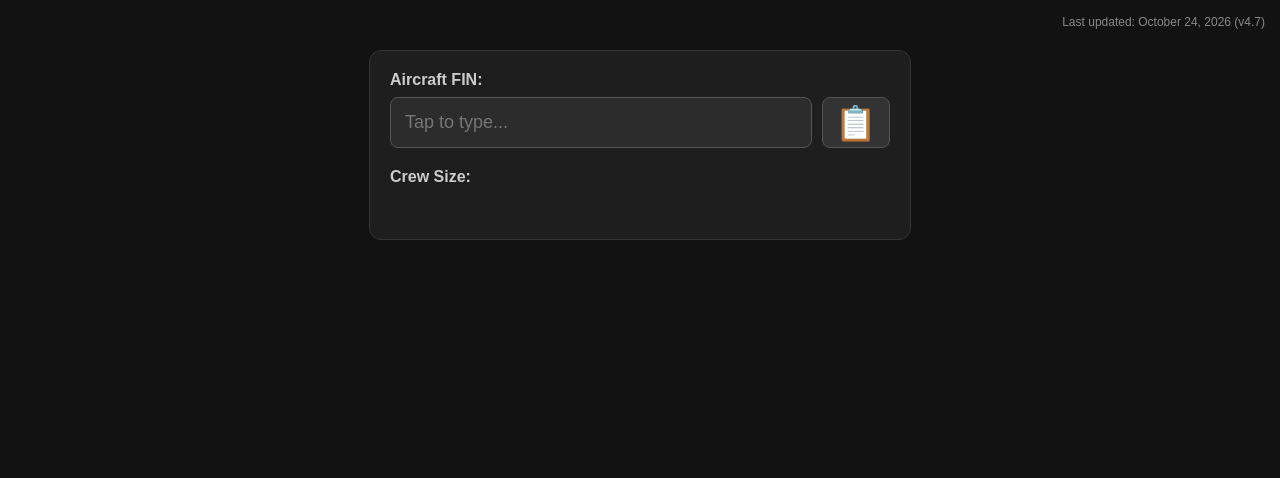
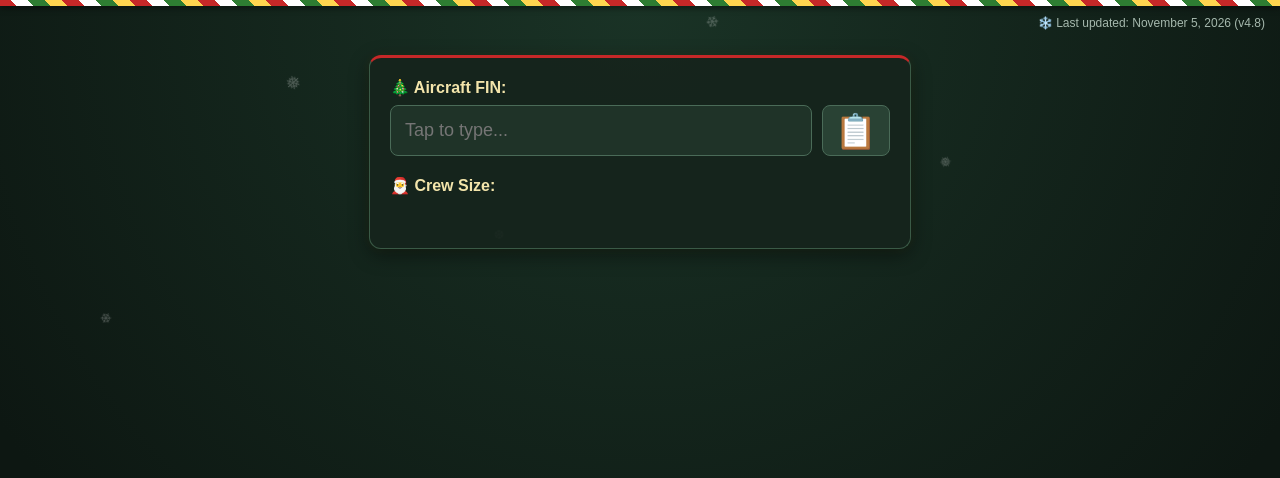
Before and after one commit to harujk/mytool, a plain HTML site: page index.html in a window 1280 px wide. Drawn offline with Linux system fonts and the light colour scheme.

Commit message:
Update index.html

```diff
--- a/index.html
+++ b/index.html
@@ -6,36 +6,95 @@
 <meta name="viewport" content="width=device-width, initial-scale=1.0">
 <title>FIN Crew Selector</title>
 <style>
-  /* High-contrast, dark-themed styling with mobile-optimized text */
+  /* Festive dark pine theme with mobile-optimized text */
   body {
     font-family: Arial, sans-serif;
     text-align: center;
     margin: 0;
-    padding: 50px 15px 20px 15px;
-    background-color: #121212;
+    padding: 55px 15px 20px 15px;
+    background-color: #0d1712;
+    background-image: radial-gradient(circle at 50% 0%, #1a3326 0%, #0d1712 75%);
     color: #ffffff;
     font-size: 18px;
+    min-height: 100vh;
+    box-sizing: border-box;
+    position: relative;
+    overflow-x: hidden;
+  }
+
+  /* Thin Candy Cane Stripe at the very top */
+  body::before {
+    content: "";
+    position: fixed;
+    top: 0;
+    left: 0;
+    right: 0;
+    height: 6px;
+    background: repeating-linear-gradient(
+      45deg,
+      #c62828,
+      #c62828 12px,
+      #ffffff 12px,
+      #ffffff 24px,
+      #2e7d32 24px,
+      #2e7d32 36px,
+      #ffd54f 36px,
+      #ffd54f 48px
+    );
+    z-index: 1000;
+    box-shadow: 0 2px 6px rgba(0, 0, 0, 0.5);
+  }
+
+  /* Non-intrusive Falling Snowflakes */
+  .snow-container {
+    position: fixed;
+    top: 0;
+    left: 0;
+    width: 100%;
+    height: 100%;
+    pointer-events: none; /* Never blocks clicks or taps */
+    z-index: 1;
+    overflow: hidden;
+  }
+
+  .snowflake {
+    position: absolute;
+    top: -20px;
+    color: rgba(255, 255, 255, 0.25);
+    user-select: none;
+    animation: snowfall linear infinite;
+  }
+
+  @keyframes snowfall {
+    0% { transform: translateY(-20px) translateX(0) rotate(0deg); }
+    50% { transform: translateY(50vh) translateX(12px) rotate(180deg); }
+    100% { transform: translateY(105vh) translateX(-12px) rotate(360deg); }
   }
 
   /* Last Updated Text in Top Right Corner */
   .last-updated {
     position: absolute;
-    top: 15px;
+    top: 16px;
     right: 15px;
     font-size: 12px;
-    color: #888;
+    color: #a5b8ad;
+    z-index: 2;
   }
 
-  /* Mobile-First Dropdown Layout */
+  /* Mobile-First Dropdown Layout with Holiday Border */
   .dropdown-container {
+    position: relative;
+    z-index: 2;
     display: flex;
     flex-direction: column;
     align-items: stretch;
     gap: 20px;
     padding: 20px;
-    background-color: #1e1e1e;
+    background-color: rgba(22, 36, 29, 0.92);
     border-radius: 12px;
-    border: 1px solid #333;
+    border: 1px solid #3a5a46;
+    border-top: 3px solid #c62828;
+    box-shadow: 0 6px 20px rgba(0, 0, 0, 0.45), 0 0 12px rgba(212, 175, 55, 0.08);
     max-width: 500px;
     margin: 0 auto 20px auto;
   }
@@ -52,7 +111,7 @@
     font-weight: bold;
     margin-bottom: 8px;
     font-size: 16px;
-    color: #ccc;
+    color: #f3e5ab; /* Soft warm gold */
   }
 
   /* Wrapper to hold dropdown/input and toggle button side-by-side */
@@ -69,10 +128,17 @@
     box-sizing: border-box;
     padding: 14px;
     font-size: 18px;
-    background-color: #2c2c2c;
+    background-color: #1f3328;
     color: #ffffff;
-    border: 1px solid #555;
+    border: 1px solid #4a6b58;
     border-radius: 8px;
+    transition: border-color 0.2s, box-shadow 0.2s;
+  }
+
+  select:focus, input[type="tel"]:focus {
+    outline: none;
+    border-color: #ffd54f;
+    box-shadow: 0 0 6px rgba(255, 213, 79, 0.35);
   }
 
   select {
@@ -81,9 +147,9 @@
 
   /* Toggle Mode Button */
   #modeToggleBtn {
-    background-color: #333;
+    background-color: #294234;
     color: white;
-    border: 1px solid #555;
+    border: 1px solid #4a6b58;
     border-radius: 8px;
     padding: 0 12px;
     font-size: 34px;
@@ -96,7 +162,7 @@
   }
 
   #modeToggleBtn:active {
-    background-color: #555;
+    background-color: #3b5c49;
   }
 
   /* Crew Button Options (Replaces Dropdown) */
@@ -111,22 +177,25 @@
     padding: 14px;
     font-size: 18px;
     font-weight: bold;
-    background-color: #2c2c2c;
+    background-color: #1f3328;
     color: #ffffff;
-    border: 1px solid #555;
+    border: 1px solid #4a6b58;
     border-radius: 8px;
     cursor: pointer;
-    transition: background-color 0.2s, border-color 0.2s;
+    transition: background-color 0.2s, border-color 0.2s, box-shadow 0.2s;
   }
 
   .crew-btn.active {
-    background-color: #4CAF50; /* Green highlight for selected */
-    border-color: #4CAF50;
+    background: linear-gradient(135deg, #c62828, #2e7d32); /* Holiday Red-to-Green */
+    border-color: #ffd54f;
+    box-shadow: 0 0 10px rgba(255, 213, 79, 0.35);
     color: #ffffff;
   }
 
   /* Image Display Container (Stacks multiple images now) */
   #imageContainer {
+    position: relative;
+    z-index: 2;
     display: flex;
     flex-direction: column;
     align-items: center;
@@ -135,15 +204,17 @@
 
   img {
     max-width: 100%;
-    border: 2px solid #444;
+    border: 2px solid #3a5a46;
     border-radius: 8px;
+    box-shadow: 0 4px 12px rgba(0, 0, 0, 0.5);
   }
 
   #info {
     margin-top: 5px;
     font-weight: bold;
     font-size: 22px;
-    color: #4CAF50;
+    color: #ffd54f; /* Warm festive gold */
+    text-shadow: 0 1px 3px rgba(0, 0, 0, 0.7);
     text-align: center;
     width: 100%;
   }
@@ -151,13 +222,23 @@
 </head>
 <body>
 
-<div class="last-updated">Last updated: October 24, 2026 (v4.7)</div>
+<!-- Subtle Background Snowflakes -->
+<div class="snow-container" aria-hidden="true">
+  <span class="snowflake" style="left: 7%; animation-duration: 12s; animation-delay: 0s; font-size: 14px;">❄</span>
+  <span class="snowflake" style="left: 22%; animation-duration: 15s; animation-delay: 3s; font-size: 18px;">❅</span>
+  <span class="snowflake" style="left: 38%; animation-duration: 11s; animation-delay: 1.5s; font-size: 12px;">❆</span>
+  <span class="snowflake" style="left: 55%; animation-duration: 16s; animation-delay: 4s; font-size: 16px;">❄</span>
+  <span class="snowflake" style="left: 73%; animation-duration: 13s; animation-delay: 2s; font-size: 14px;">❅</span>
+  <span class="snowflake" style="left: 90%; animation-duration: 14s; animation-delay: 5s; font-size: 17px;">❆</span>
+</div>
+
+<div class="last-updated">❄️ Last updated: November 5, 2026 (v4.8)</div>
 
 <div class="dropdown-container">
 
   <!-- FIN Selection Area -->
   <div class="input-group">
-    <label>Aircraft FIN:</label>
+    <label>🎄 Aircraft FIN:</label>
     <div class="fin-wrapper">
       <!-- Scrolling Mode (Hidden by Default) -->
       <select id="finDropdown" style="display: none;">
@@ -175,7 +256,7 @@
 
   <!-- Crew Selection Area -->
   <div class="input-group">
-    <label>Crew Size:</label>
+    <label>🎅 Crew Size:</label>
     <div id="crewOptionsContainer" class="crew-options-container">
       <!-- Buttons are generated here automatically -->
     </div>
@@ -194,7 +275,7 @@ document.addEventListener('DOMContentLoaded', function() {
 
   // =====================================================================
   // DATASET 1: AIRCRAFT CONFIGURATIONS
-  // Updated to match latest document pages
+  // Updated to match v4.8 page shifts (Mainline MAX removed)
   // =====================================================================
   const aircraftData = {
     "320 L1": { pageNumber: 5, lavkit: 0, soap: 1 },
@@ -207,45 +288,43 @@ document.addEventListener('DOMContentLoaded', function() {
     "321 Dream": { pageNumber: 17, lavkit: 0, soap: 1 },
     "321 Glowing Hearted": { pageNumber: 19, lavkit: 0, soap: 1 },
     "220": { pageNumber: 21, lavkit: 1, soap: 1 },
-    "737-8 Max23": { pageNumber: 23, lavkit: 1, soap: 1 },
-    "737-8 Max Uplift": { pageNumber: 25, lavkit: 1, soap: 1 },
-    "321 XLR": { pageNumber: 27, lavkit: 1, soap: 1 },
-    "R319": { pageNumber: 29, lavkit: 0, soap: 1 },
-    "R320": { pageNumber: 31, lavkit: 0, soap: 1 },
-    "R321": { pageNumber: 33, lavkit: 0, soap: 1 },
-    "R737-8 Max": { pageNumber: 35, lavkit: 1, soap: 1 },
-    "A330-300 Dream": { pageNumber: 37, lavkit: 1, soap: 0 },
-    "A330-300 L2": { pageNumber: 49, lavkit: 1, soap: 0 },
-    "787-8": { pageNumber: 61, lavkit: 1, soap: 0 },
-    "787-9": { pageNumber: 73, lavkit: 1, soap: 0 },
-    "787-10": { pageNumber: 85, lavkit: 1, soap: 0 },
-    "777-200LR": { pageNumber: 97, lavkit: 1, soap: 1 },
-    "777-300ER": { pageNumber: 109, lavkit: 1, soap: 1 },
-    "777-300HD L2": { pageNumber: 121, lavkit: 1, soap: 1 }
+    "737-8 Max Uplift": { pageNumber: 23, lavkit: 1, soap: 1 },
+    "321 XLR": { pageNumber: 25, lavkit: 1, soap: 1 },
+    "R319": { pageNumber: 27, lavkit: 0, soap: 1 },
+    "R320": { pageNumber: 29, lavkit: 0, soap: 1 },
+    "R321": { pageNumber: 31, lavkit: 0, soap: 1 },
+    "R737-8 Max": { pageNumber: 33, lavkit: 1, soap: 1 },
+    "A330-300 Dream": { pageNumber: 35, lavkit: 1, soap: 0 },
+    "A330-300 L2": { pageNumber: 47, lavkit: 1, soap: 0 },
+    "787-8": { pageNumber: 59, lavkit: 1, soap: 0 },
+    "787-9": { pageNumber: 71, lavkit: 1, soap: 0 },
+    "787-10": { pageNumber: 83, lavkit: 1, soap: 0 },
+    "777-200LR": { pageNumber: 95, lavkit: 1, soap: 1 },
+    "777-300ER": { pageNumber: 107, lavkit: 1, soap: 1 },
+    "777-300HD L2": { pageNumber: 119, lavkit: 1, soap: 1 }
   };
 
   // =====================================================================
   // DATASET 2: FIN GROUPING
-  // Updated to reflect v4.7 fleet reassignments
+  // Updated to reflect v4.8 fleet reassignments
   // =====================================================================
   const groupedFins = {
-    "320 L1": [235, 240, 401],
+    "320 L1": [235, 401],
     "320 L2": [417, 418, 419, 420],
     "320 L3": [422],
-    "320 Dream Cabin Lite": [236, 237, 238, 239, 242],
+    "320 Dream Cabin Lite": [236, 237, 239, 240, 242],
     "320 Dream Cabin Lite (Alt)": [238],
     "320 Jetz": [225, 226, 232, 241, 416],
-    "321 L2": [466, 484],
+    "321 L2": [484],
     "321 Dream": [451, 452, 453, 454, 455, 456, 457, 458, 459, 460, 461, 462, 463, 464, 473],
-    "321 Glowing Hearted": [465, 467, 468, 483],
-    "220": [101, 102, 103, 104, 105, 106, 107, 108, 109, 110, 111, 112, 113, 114, 115, 116, 117, 118, 119, 120, 121, 122, 123, 124, 125, 126, 127, 128, 129, 130, 131, 132, 133, 134, 135, 136, 137, 138, 139, 140, 141, 142, 143, 144, 145, 146, 147, 148, 149, 150, 151],
-    "737-8 Max23": [542, 543],
+    "321 Glowing Hearted": [465, 466, 467, 468, 472, 483],
+    "220": [101, 102, 103, 104, 105, 106, 107, 108, 109, 110, 111, 112, 113, 114, 115, 116, 117, 118, 119, 120, 121, 122, 123, 124, 125, 126, 127, 128, 129, 130, 131, 132, 133, 134, 135, 136, 137, 138, 139, 140, 141, 142, 143, 144, 145, 146, 147, 148, 149, 150, 151, 153, 154],
     "737-8 Max Uplift": [571, 573, 574, 575, 576, 577, 578],
-    "321 XLR": [301, 302, 303, 304],
-    "R319": [255, 256, 257, 259, 262, 263, 287],
+    "321 XLR": [301, 302, 303, 304, 308],
+    "R319": [262, 263, 287],
     "R320": [243, 244, 245, 246, 247],
-    "R321": [469, 470, 471, 472, 474, 475, 476, 477, 478, 479, 480, 481, 482],
-    "R737-8 Max": [501, 502, 503, 504, 505, 506, 507, 508, 509, 510, 511, 512, 513, 514, 515, 516, 517, 518, 519, 520, 521, 522, 523, 524, 525, 526, 527, 528, 529, 530, 531, 532, 533, 534, 535, 536, 537, 538, 539, 540, 541, 544, 545],
+    "R321": [469, 470, 471, 474, 475, 476, 477, 478, 479, 480, 481, 482],
+    "R737-8 Max": [501, 502, 503, 504, 505, 506, 507, 508, 509, 510, 511, 512, 513, 514, 515, 516, 517, 518, 519, 520, 521, 522, 523, 524, 525, 526, 527, 528, 529, 530, 531, 532, 533, 534, 535, 536, 537, 538, 539, 540, 541, 542, 543, 544, 545],
     "A330-300 Dream": [931, 932, 933, 934, 935, 936, 937, 938, 939, 940, 941, 942, 943, 944, 945, 946, 947, 948],
     "A330-300 L2": [949, 950],
     "787-8": [801, 802, 803, 804, 805, 806, 807, 808],
@@ -396,7 +475,7 @@ document.addEventListener('DOMContentLoaded', function() {
       imageContainer.appendChild(imgElement);
     });
 
-    infoDiv.textContent = `Lav Kit: ${info.lavkit === 1 ? 'T' : 'S'} | Soap: ${info.soap === 1 ? 'T' : 'S'}`;
+    infoDiv.textContent = `🎁 Lav Kit: ${info.lavkit === 1 ? 'T' : 'S'} | Soap: ${info.soap === 1 ? 'T' : 'S'} ✨`;
   }
 
   // Event Listeners
```
